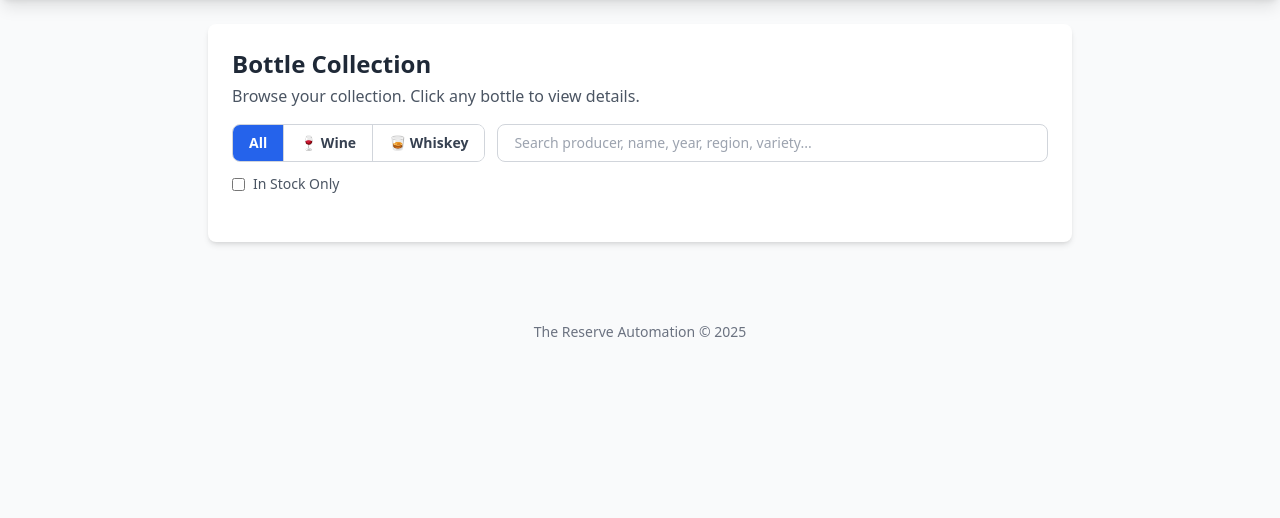
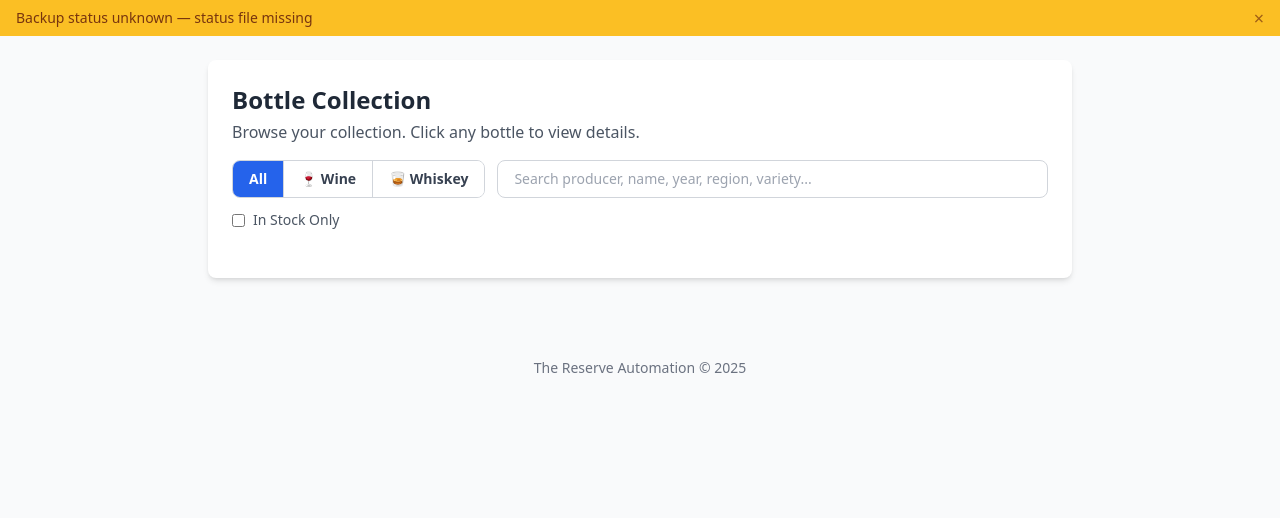
Before and after one commit to bravosierra99/The-Reserve-Automation, a FastAPI app: page /bottles in a window 1280 px wide. Shown: the part 113-631 px from the top of the page. Run offline with FastAPI, Linux system fonts and the light colour scheme; data that the repository does not hold is empty; parts of the project's set-up code (start-up, migrations or seed data) failed here and were passed over; some libraries are stand-ins or nearby versions.

Commit message:
Add backup status API endpoint and admin banner
- GET /api/v1/admin/backup-status (management.access) reads
  /app/data/backup_status.json written by the backup cron job;
  returns status, last_success, last_attempt, age_minutes
- backupBanner() Alpine component in base.html fetches the endpoint
  on init (admin users only); shows amber banner at 30+ min stale,
  red banner at 120+ min stale or on error/unknown status, with
  X dismiss button (session-only)

Co-Authored-By: Claude Sonnet 4.6 <noreply@anthropic.com>

```diff
--- a/src/reserve_automation/web/routes/health.py
+++ b/src/reserve_automation/web/routes/health.py
@@ -172,6 +172,41 @@ async def health_check_details():
     return response
 
 
+_BACKUP_STATUS_PATH = Path("/app/data/backup_status.json")
+_UNKNOWN_RESPONSE = {"status": "unknown", "last_success": None, "last_attempt": None, "age_minutes": None}
+
+
+@router.get("/admin/backup-status", dependencies=[Depends(require("management.access"))])
+async def get_backup_status():
+    """Return the most recent backup status written by the backup cron job."""
+    if not _BACKUP_STATUS_PATH.exists():
+        return _UNKNOWN_RESPONSE
+
+    try:
+        data = json.loads(_BACKUP_STATUS_PATH.read_text())
+    except (json.JSONDecodeError, OSError):
+        return _UNKNOWN_RESPONSE
+
+    last_success = data.get("last_success")
+    age_minutes = None
+    if last_success:
+        try:
+            ts = datetime.fromisoformat(last_success.rstrip("Z"))
+            age_minutes = int((datetime.utcnow() - ts).total_seconds() / 60)
+        except (ValueError, TypeError):
+            pass
+
+    result = {
+        "status": data.get("status", "unknown"),
+        "last_success": last_success,
+        "last_attempt": data.get("last_attempt"),
+        "age_minutes": age_minutes,
+    }
+    if data.get("status") == "error" and data.get("error"):
+        result["error"] = data["error"]
+    return result
+
+
 @router.get("/me")
 async def get_current_user_info(request: Request):
     """Return the current authenticated user's identity and permissions.
--- a/src/reserve_automation/web/templates/base.html
+++ b/src/reserve_automation/web/templates/base.html
@@ -76,6 +76,54 @@
             </div>
         </div>
     </nav>
+
+    <!-- Backup status banner (admin only, hidden when healthy) -->
+    <div x-data="backupBanner()" x-cloak>
+        <div x-show="visible && !dismissed"
+             :class="level === 'red' ? 'bg-red-600 text-white' : 'bg-amber-400 text-amber-900'"
+             class="w-full px-4 py-2 flex items-center justify-between text-sm font-medium">
+            <span x-text="message"></span>
+            <button @click="dismissed = true" class="ml-4 opacity-70 hover:opacity-100 text-lg leading-none">&times;</button>
+        </div>
+    </div>
+
+    <script>
+    function backupBanner() {
+        return {
+            visible: false,
+            dismissed: false,
+            level: 'amber',
+            message: '',
+            async init() {
+                try {
+                    const me = await fetch('/api/v1/me').then(r => r.json());
+                    if (!me.permissions?.management_access) return;
+                    const bs = await fetch('/api/v1/admin/backup-status').then(r => r.ok ? r.json() : null);
+                    if (!bs) return;
+                    if (bs.status === 'error') {
+                        this.level = 'red';
+                        this.message = `Backup error: ${bs.error || 'unknown error'}`;
+                        this.visible = true;
+                    } else if (bs.status === 'unknown') {
+                        this.level = 'amber';
+                        this.message = 'Backup status unknown — status file missing';
+                        this.visible = true;
+                    } else if (bs.age_minutes !== null && bs.age_minutes >= 120) {
+                        this.level = 'red';
+                        const hours = Math.round(bs.age_minutes / 60 * 10) / 10;
+                        this.message = `Backup alert: backups have not run in ${hours} hour${hours !== 1 ? 's' : ''}`;
+                        this.visible = true;
+                    } else if (bs.age_minutes !== null && bs.age_minutes >= 30) {
+                        this.level = 'amber';
+                        this.message = `Backup warning: last successful backup was ${bs.age_minutes} minutes ago`;
+                        this.visible = true;
+                    }
+                } catch (e) { /* silent — don't break the page */ }
+            }
+        };
+    }
+    </script>
+
     <script>
     function authNav() {
         return {
```
